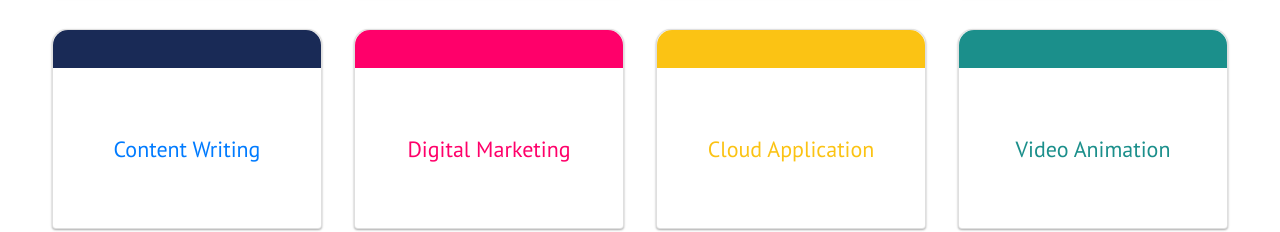
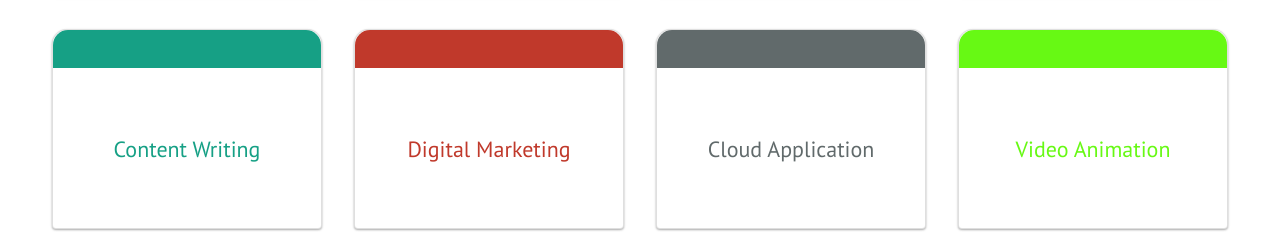
Before and after one commit to YasirBajwa/Assignment_4_Responsive_Business-Website, a plain HTML site: page index.html in a window 1280 px wide. Shown: the part 1124-1356 px from the top of the page. Drawn offline with nearby package versions, Linux system fonts and the light colour scheme.

Commit message:
change colors in service cards

```diff
--- a/index.html
+++ b/index.html
@@ -162,34 +162,34 @@
 
   <div class="row">
     <div class="card card-1 ">
-      <div class="service-card-content-1">
+      <div class="service-card-content-1 card2a">
 
       </div>
-      <div class="service-card-content-2">
+      <div class="service-card-content-2 card2b ">
        <a href="#detailed-service-section" > Content Writing</a>
       </div>
     </div>
       <div class="card card-1">
-        <div class="service-card-content-3">
+        <div class="service-card-content-3 card2c">
 
         </div>
-        <div class="service-card-content-4">
+        <div class="service-card-content-4 card2d">
          <a href="#detailed-service-section"> Digital Marketing</a>
         </div>
       </div>
         <div class="card card-1">
-          <div class="service-card-content-5">
+          <div class="service-card-content-5  card2e">
 
           </div>
-          <div class="service-card-content-6">
+          <div class="service-card-content-6 card2f">
             <a href="#detailed-service-section">Cloud Application</a>
           </div>
         </div>
           <div class="card card-1">
-            <div class="service-card-content-7">
+            <div class="service-card-content-7 card2g">
 
             </div>
-            <div class="service-card-content-8">
+            <div class="service-card-content-8 card2h">
               <a href="#detailed-service-section">Video Animation</a>
             </div>
           </div>
@@ -227,10 +227,10 @@
 
       <div class=" work-stuff-row">
         <div class=" work-stuff-col filterDiv website">
-          <img src="images/hero_1.jpg" alt="Snow" style="width:100%">
+          <img src="images/hero_1.jpg" alt="Snow" target="_blank" style="width:100%">
         </div>
         <div class=" work-stuff-col filterDiv website">
-          <img src="images/img_1.jpg" alt="Forest" style="width:100%">
+          <img src="images/img_1.jpg" alt="Forest"  style="width:100%">
         </div>
         <div class=" work-stuff-col filterDiv website">
           <img src="images/hero_1.jpg" alt="Mountains" style="width:100%" >
--- a/style.css
+++ b/style.css
@@ -289,20 +289,6 @@ box-shadow: 0px 1px 1px 0px rgba(0, 0, 0, 0.2);
 
 
 
-
-
-
-
-
-
-
-
-
-
-
-
-
-
 /*---------------------End------------------*/
 
 
@@ -318,26 +304,7 @@ box-shadow: 0px 1px 1px 0px rgba(0, 0, 0, 0.2);
 
 
 
-
-
-
-
-/* .body {
-  background: #e2e1e0;
-  text-align: center;
-}
- */
-
-
-
-
-
-
-
-
-
-
-
+/*---------main Services -----*/
 
 
 
@@ -369,23 +336,7 @@ box-shadow: 0px 1px 1px 0px rgba(0, 0, 0, 0.2);
 .card-1:hover {
   box-shadow: 0 14px 28px rgba(0, 0, 0, 0.25), 0 10px 10px rgba(0, 0, 0, 0.22);
 }
-/* }
 
-  .card-2 {
-    box-shadow: 0 3px 6px rgba(0,0,0,0.16), 0 3px 6px rgba(0,0,0,0.23);
-  }
-
-  .card-3 {
-    box-shadow: 0 10px 20px rgba(0,0,0,0.19), 0 6px 6px rgba(0,0,0,0.23);
-  }
-
-  .card-4 {
-    box-shadow: 0 14px 28px rgba(0,0,0,0.25), 0 10px 10px rgba(0,0,0,0.22);
-  }
-
-  .card-5 {
-    box-shadow: 0 19px 38px rgba(0,0,0,0.30), 0 15px 12px rgba(0,0,0,0.22);
-  } */
 
 /*------Services card--------------*/
 
@@ -397,8 +348,7 @@ box-shadow: 0px 1px 1px 0px rgba(0, 0, 0, 0.2);
   background-color: rgb(25, 42, 86);
 }
 
-.card-1 {
-}
+
 .service-card-content-2 {
   color: rgb(255, 0, 106);
   display: flex;
@@ -426,6 +376,26 @@ box-shadow: 0px 1px 1px 0px rgba(0, 0, 0, 0.2);
   margin-top: 65px;
   font-size: 22px;
 }
+
+
+/*------Service card second row-----*/
+
+
+.card2a {
+  background-color: #16A085;
+}
+
+.card2b > a{
+  color: #16A085;
+}
+
+.card2c{
+ background-color:#C0392B;
+}
+.card2d > a{
+  color:#C0392B ;
+}
+
 
 .service-card-content-5 {
   border-top-left-radius: 15px;
@@ -464,6 +434,18 @@ box-shadow: 0px 1px 1px 0px rgba(0, 0, 0, 0.2);
   color: rgb(27, 143, 139);
 }
 
+.card2e{
+  background-color: #616A6B;
+}
+.card2f > a{
+  color: #616A6B;
+}
+.card2g {
+  background-color: #67F914;
+}
+.card2h > a{
+  color: #67F914;
+}
 /*------Detail-Service------------------*/
 
 .frow {
```
